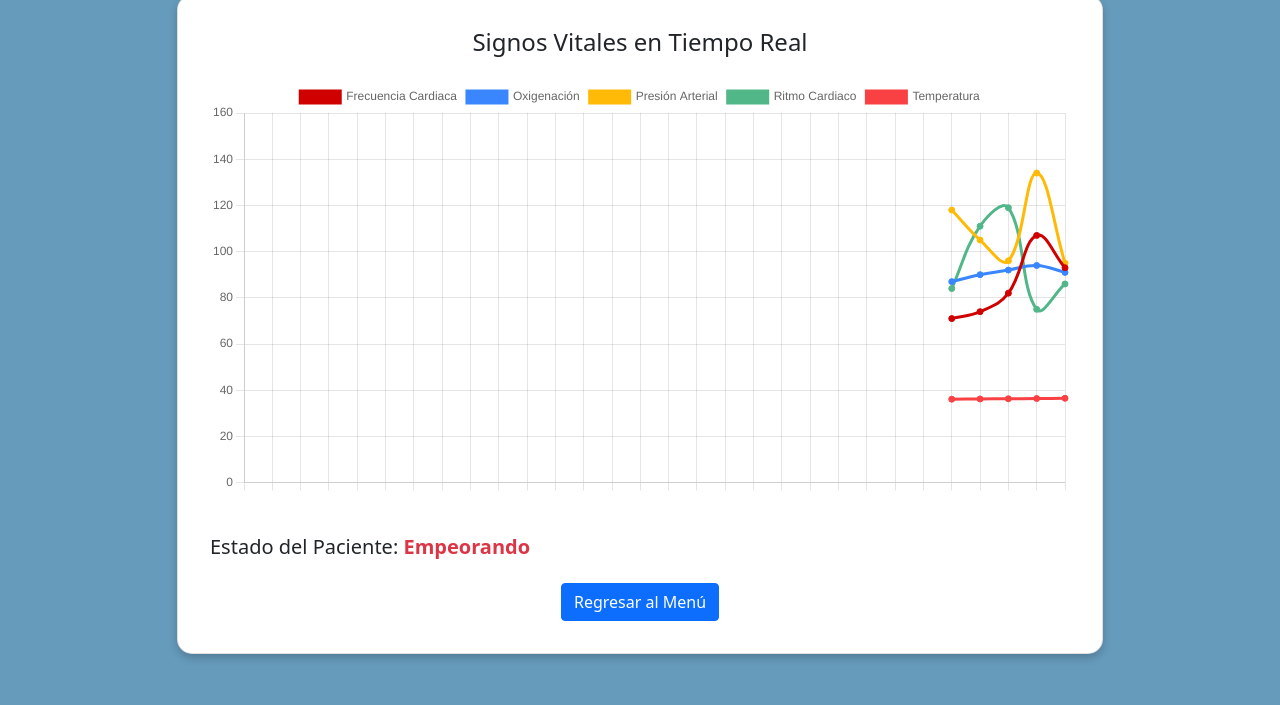
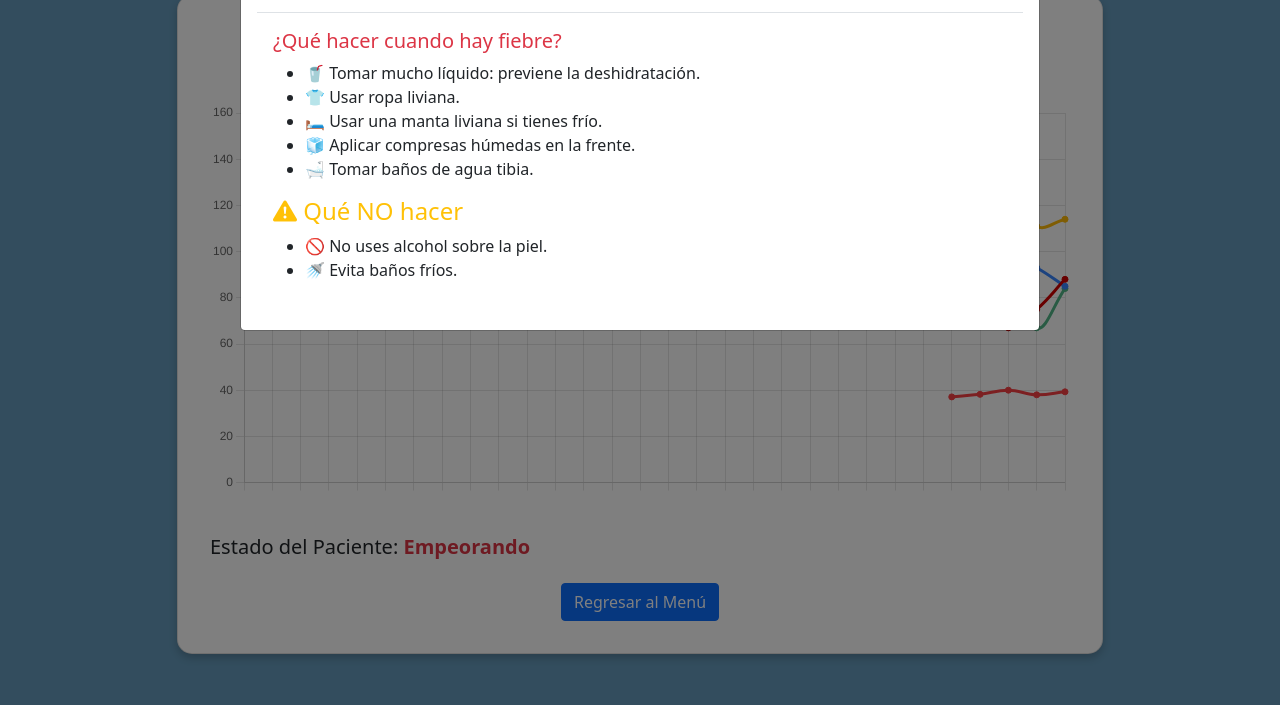
Before and after one commit to ArmV17/Vita-Care, a plain HTML site: page Signos.html in a window 1280 px wide. Shown: the part 95-800 px from the top of the page. Drawn offline with nearby package versions, Linux system fonts and the light colour scheme.

Commit message:
Add files via upload

```diff
--- a/Signos.html
+++ b/Signos.html
@@ -92,7 +92,6 @@
     const historyLength = 30;
     let modalShownAt = null;
     let ultimoEstado = "";
-    let temperatura = 36.0;  // Temperatura inicial (en grados Celsius)
 
     const datasets = [
       { label: "Frecuencia Cardiaca", borderColor: "#d00000", backgroundColor: "#d00000", data: [] },
@@ -127,7 +126,7 @@
         oxigenacion: Math.floor(Math.random() * (100 - 85) + 85),
         presion: Math.floor(Math.random() * (140 - 90) + 90),
         ritmo: Math.floor(Math.random() * (120 - 60) + 60),
-        temperatura: parseFloat((temperatura).toFixed(1)),
+        temperatura: parseFloat((Math.random() * (4.5) + 36.0).toFixed(1)),
       };
     }
 
@@ -146,11 +145,6 @@
     }
 
     setInterval(() => {
-      // Aumentamos la temperatura cada minuto
-      if (temperatura < 39) {
-        temperatura += 0.1; // Incremento de la temperatura
-      }
-
       const nuevo = generarValores();
 
       // Actualizar datos en el gráfico
@@ -171,18 +165,15 @@
       estadoSpan.textContent = estado;
       estadoSpan.className = "fw-bold " + (estado === "Estable" ? "text-success" : estado === "Mejorando" ? "text-warning" : "text-danger");
 
-      // Nivel numérico representativo
-      document.getElementById("numeroEstado").textContent = estado === "Estable" ? "100" : estado === "Mejorando" ? "75" : "40";
-
       // Mostrar modal si temperatura > 38 cada minuto
       const ahora = Date.now();
       if (nuevo.temperatura > 38 && (!modalShownAt || (ahora - modalShownAt > 60000))) {
         const modal = new bootstrap.Modal(document.getElementById('modalInstrucciones'));
         modal.show();
-        modalShownAt = ahora; // Actualizamos el tiempo de la última alerta
+        modalShownAt = ahora;
       }
 
-    }, 1000); // Intervalo de 1 segundo
+    }, 1000);
   </script>
 
   <!-- Bootstrap Bundle -->
```
